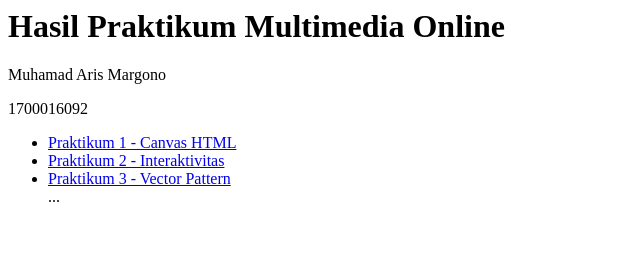
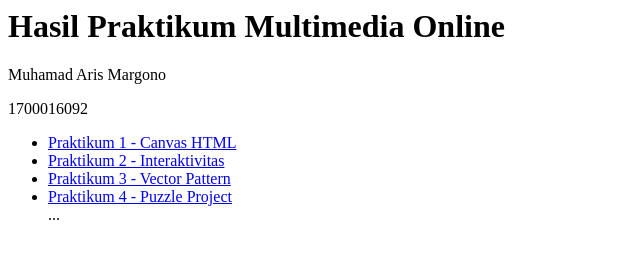
Before and after one commit to arismargo10/mulonprak, a plain HTML site: page index.html in a window 1280 px wide. Shown: the whole page, without its empty margins (0-640 px from the left). Drawn offline with Linux system fonts and the light colour scheme.

Commit message:
Update index.html

```diff
--- a/index.html
+++ b/index.html
@@ -11,6 +11,7 @@
 			<li><a href="praktikum_1_1700016092.html">Praktikum 1 - Canvas HTML</a></li>
 			<li><a href="praktikum_2_1700016092.html">Praktikum 2 - Interaktivitas</a></li>
 			<li><a href="praktikum_3_1700016092.html">Praktikum 3 - Vector Pattern</a></li>
+			<li><a href="praktikum_4_1700016092.html">Praktikum 4 - Puzzle Project</a></li>
 			...
 		</ul>
 	</body>
```
